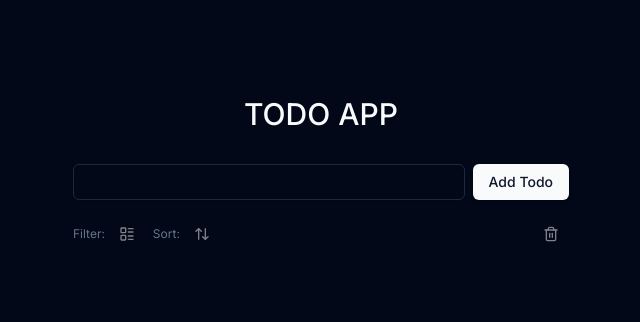
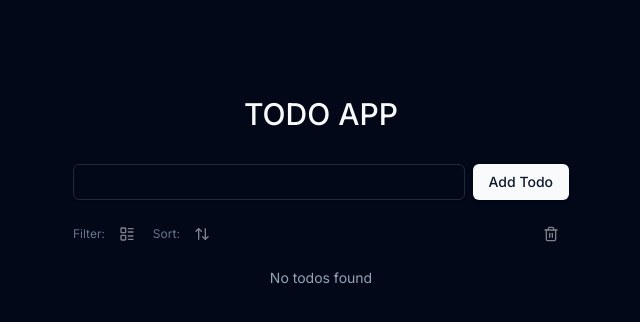
Before and after one commit to behzadam/todo-list, a Next.js app: page / in a window 1280 px wide. Shown: the top 322 px of the page, without its empty margins (319-959 px from the left). Built offline with nearby package versions, Linux system fonts and the light colour scheme.

Commit message:
refactor: with no order message

```diff
--- a/src/components/todo-list.tsx
+++ b/src/components/todo-list.tsx
@@ -102,7 +102,7 @@ function TodoList() {
     onReorderTodos(startIndex, endIndex);
   };
 
-  return (
+  return todos?.length > 0 ? (
     <DragDropContext onDragEnd={onDragEnd}>
       <Droppable droppableId="todos">
         {(droppableProvider) => (
@@ -119,6 +119,10 @@ function TodoList() {
         )}
       </Droppable>
     </DragDropContext>
+  ) : (
+    <div className="flex items-center justify-center">
+      <p className="text-sm text-muted-foreground">No todos found</p>
+    </div>
   );
 }
 
```
